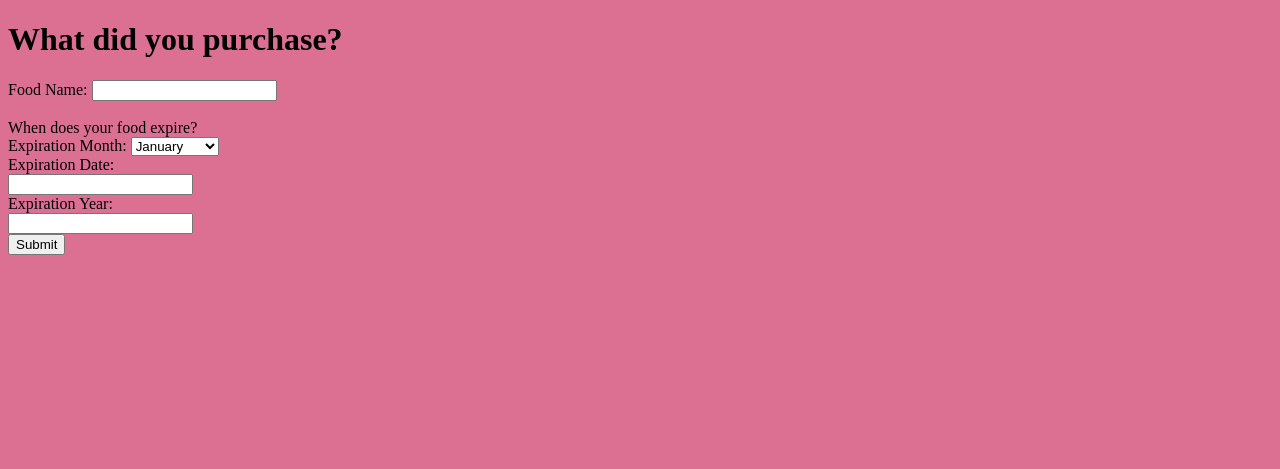
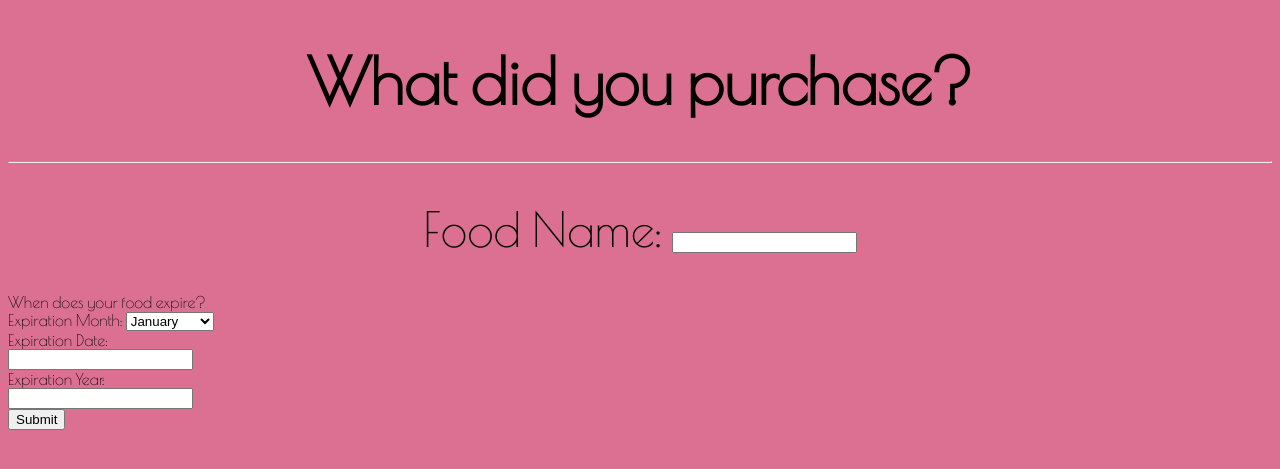
Before and after one commit to bstutenroth/fridge, a Python web app: template templates/newfood.html in a window 1280 px wide. Shown: the top 469 px of the page. Run offline with Jinja, Linux system fonts and the light colour scheme; the template is opened without the code that fills it, so the values that code supplies are empty; some libraries are stand-ins or nearby versions; some web fonts are replaced.

```diff
--- a/static_content/colors.css
+++ b/static_content/colors.css
@@ -54,9 +54,19 @@
   /*justify-content: center;*/
 }
 .links a{
-  margin-left: 30px;
+  /*margin-left: 30px;*/
   color: black;
 }
 #newfood{
   background-color: #DB7093;
+  font-family: Poiret One;
 }
+#formheader{
+  font-size: 400%;
+  text-align: center;
+}
+#foodname{
+  font-size: 300%;
+  margin-top: 3%;
+  text-align: center;
+}
--- a/templates/newfood.html
+++ b/templates/newfood.html
@@ -8,10 +8,11 @@
     <link rel="stylesheet" href="resources/colors.css">
   </head>
   <body>
-    <h1>What did you purchase?</h1>
-    <form action="" method="post">
+    <h1 id = 'formheader'>What did you purchase?</h1>
+    <hr>
+    <form action="" method="post"><div id = "foodname" >
       Food Name:
-      <input type="text" name="foodname"><br>
+    <input type="text" name="foodname"> </div><br>
     <!---  Category:<br>
       <input type="radio" name="category" value="meat">Meat
       <input type="radio" name="category" value="drinks">Drinks
```
